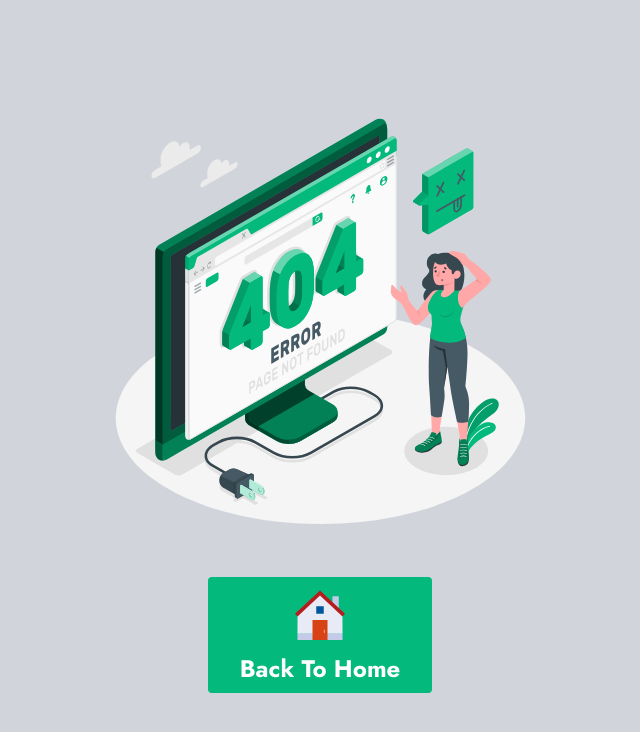
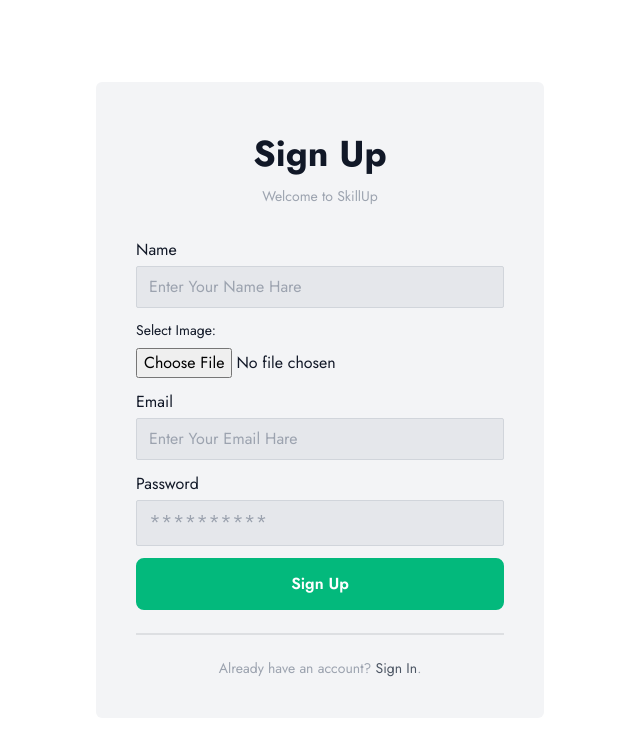
Before and after one commit to Sakebul-islam/SkillUP, a React (Vite) app: page /signup in a window 1280 px wide. Before the commit this address had no page. Shown: the top 732 px of the page, without its empty margins (320-960 px from the left). Built offline with nearby package versions, Linux system fonts and the light colour scheme.

Commit message:
Registraction page create successfully

```diff
--- a/src/pages/SignIn/SignIn.jsx
+++ b/src/pages/SignIn/SignIn.jsx
@@ -1,6 +1,7 @@
 import { useForm } from 'react-hook-form';
 import Button from '../../components/Button/Button';
 import { FcGoogle } from 'react-icons/fc';
+import { Link } from 'react-router-dom';
 
 const SignIn = () => {
   const {
@@ -12,7 +13,7 @@ const SignIn = () => {
 
   return (
     <div className='flex justify-center items-center min-h-screen'>
-      <div className='flex flex-col max-w-md p-6 rounded-md sm:p-10 bg-gray-100 text-gray-900 w-2/4'>
+      <div className='flex flex-col max-w-md p-6 rounded-sm sm:p-10 bg-gray-100 text-gray-900 w-2/4'>
         <div className='mb-8 text-center'>
           <h1 className='my-3 text-4xl font-bold'>Log In</h1>
           <p className='text-sm text-gray-400'>
@@ -23,17 +24,19 @@ const SignIn = () => {
           <div className='flex gap-1 flex-col justify-between items-start'>
             <label htmlFor='email'>Email</label>
             <input
-              className='w-full px-3 py-2 border rounded-md border-gray-300 focus:outline-[#03b97c] bg-gray-200 text-gray-900'
+              className='w-full px-3 py-2 border rounded-sm border-gray-300 focus:outline-[#03b97c] bg-gray-200 text-gray-900'
               id='email'
+              type='email'
               {...register('email', { required: true })}
             />
             {errors.exampleRequired && <span>This field is required</span>}
           </div>
           <div className='flex gap-1 flex-col justify-between items-start'>
-            <label htmlFor='email'>Password</label>
+            <label htmlFor='password'>Password</label>
             <input
-              className='w-full px-3 py-2 border rounded-md border-gray-300 focus:outline-[#03b97c] bg-gray-200 text-gray-900'
-              id='email'
+              className='w-full px-3 py-2 border rounded-sm border-gray-300 focus:outline-[#03b97c] bg-gray-200 text-gray-900 text-xl'
+              id='password'
+              type='password'
               {...register('password', { required: true })}
             />
             {errors.exampleRequired && <span>This field is required</span>}
@@ -44,11 +47,27 @@ const SignIn = () => {
           </div>
         </form>
         <div className='divider'></div>
-
-        <div className='flex justify-center items-center space-x-2 border p-2 border-gray-300 border-rounded cursor-pointer'>
+        <div className='flex items-center space-x-1'>
+          <div className='flex-1 h-px sm:w-16 dark:bg-gray-700'></div>
+          <p className='px-3 text-sm dark:text-gray-400'>
+            Login with social accounts
+          </p>
+          <div className='flex-1 h-px sm:w-16 dark:bg-gray-700'></div>
+        </div>
+        <div className='flex justify-center items-center space-x-2 border m-3 p-2 border-gray-300 border-rounded cursor-pointer'>
           <FcGoogle />
           <p>Continue with Google</p>
         </div>
+        <p className='px-6 text-sm text-center text-gray-400'>
+          Don't have an account yet?&nbsp;
+          <Link
+            className='hover:underline hover:text-[#03b97c] text-gray-600'
+            to='/signup'
+          >
+            Sign up
+          </Link>
+          .
+        </p>
       </div>
     </div>
   );
--- a/src/pages/SignUp/SignUp.jsx
+++ b/src/pages/SignUp/SignUp.jsx
@@ -1,7 +1,91 @@
-import React from 'react';
+import { useForm } from 'react-hook-form';
+import Button from '../../components/Button/Button';
+import { Link } from 'react-router-dom';
 
 const SignUp = () => {
-  return <div>SignUp</div>;
+  const {
+    register,
+    handleSubmit,
+    formState: { errors },
+  } = useForm();
+  const onSubmit = (data) => console.log(data);
+
+  return (
+    <div className='flex justify-center items-center min-h-screen'>
+      <div className='flex flex-col max-w-md p-6 rounded-md sm:p-10 bg-gray-100 text-gray-900 w-2/4'>
+        <div className='mb-8 text-center'>
+          <h1 className='my-3 text-4xl font-bold'>Sign Up</h1>
+          <p className='text-sm text-gray-400'>Welcome to SkillUp</p>
+        </div>
+        <form onSubmit={handleSubmit(onSubmit)} className='flex gap-3 flex-col'>
+          {/* Input Name  */}
+          <div className='flex gap-1 flex-col justify-between items-start'>
+            <label htmlFor='name'>Name</label>
+            <input
+              className='w-full px-3 py-2 border rounded-sm border-gray-300 focus:outline-[#03b97c] bg-gray-200 text-gray-900'
+              id='name'
+              type='text'
+              placeholder='Enter Your Name Hare'
+              {...register('name', { required: true })}
+            />
+            {errors.exampleRequired && <span>This field is required</span>}
+          </div>
+          {/* image input Field  */}
+          <div>
+            <label htmlFor='image' className='block mb-2 text-sm'>
+              Select Image:
+            </label>
+            <input
+              required=''
+              type='file'
+              id='image'
+              {...register('picture', { required: true })}
+              accept='image/*'
+            />
+          </div>
+          {/* Email Field  */}
+          <div className='flex gap-1 flex-col justify-between items-start'>
+            <label htmlFor='email'>Email</label>
+            <input
+              className='w-full px-3 py-2 border rounded-sm border-gray-300 focus:outline-[#03b97c] bg-gray-200 text-gray-900'
+              id='email'
+              type='email'
+              placeholder='Enter Your Email Hare'
+              {...register('email', { required: true })}
+            />
+            {errors.exampleRequired && <span>This field is required</span>}
+          </div>
+
+          {/* Input Password */}
+          <div className='flex gap-1 flex-col justify-between items-start'>
+            <label htmlFor='password'>Password</label>
+            <input
+              className='w-full px-3 py-2 border rounded-sm border-gray-300 focus:outline-[#03b97c] bg-gray-200 text-gray-900 text-xl'
+              id='password'
+              type='password'
+              placeholder='**********'
+              {...register('password', { required: true })}
+            />
+            {errors.exampleRequired && <span>This field is required</span>}
+          </div>
+          <div>
+            <Button type='submit'>Sign Up</Button>
+          </div>
+        </form>
+        <div className='divider'></div>
+        <p className='px-6 text-sm text-center text-gray-400'>
+          Already have an account?&nbsp;
+          <Link
+            className='hover:underline hover:text-[#03b97c] text-gray-600'
+            to='/signin'
+          >
+            Sign In
+          </Link>
+          .
+        </p>
+      </div>
+    </div>
+  );
 };
 
 export default SignUp;
--- a/src/routes/Routes.jsx
+++ b/src/routes/Routes.jsx
@@ -2,6 +2,7 @@ import { createBrowserRouter } from 'react-router-dom';
 import Home from '../pages/Home/Home';
 import ErrorPage from '../pages/ErrorPage/ErrorPage';
 import SignIn from '../pages/SignIn/SignIn';
+import SignUp from '../pages/SignUp/SignUp';
 export const router = createBrowserRouter([
   {
     path: '/',
@@ -19,4 +20,5 @@ export const router = createBrowserRouter([
     //   ],
   },
   { path: 'signin', element: <SignIn /> },
+  { path: 'signup', element: <SignUp /> },
 ]);
```
